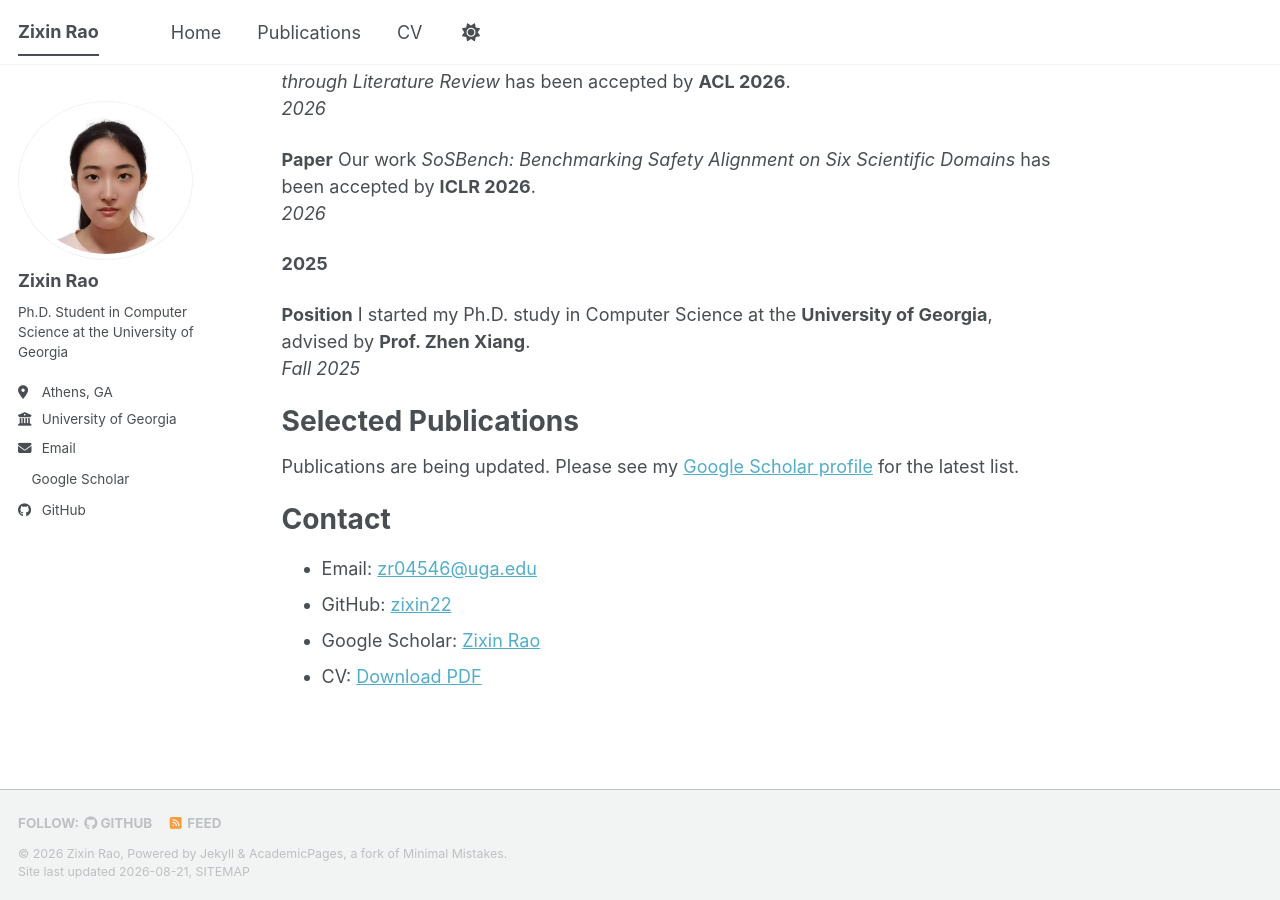
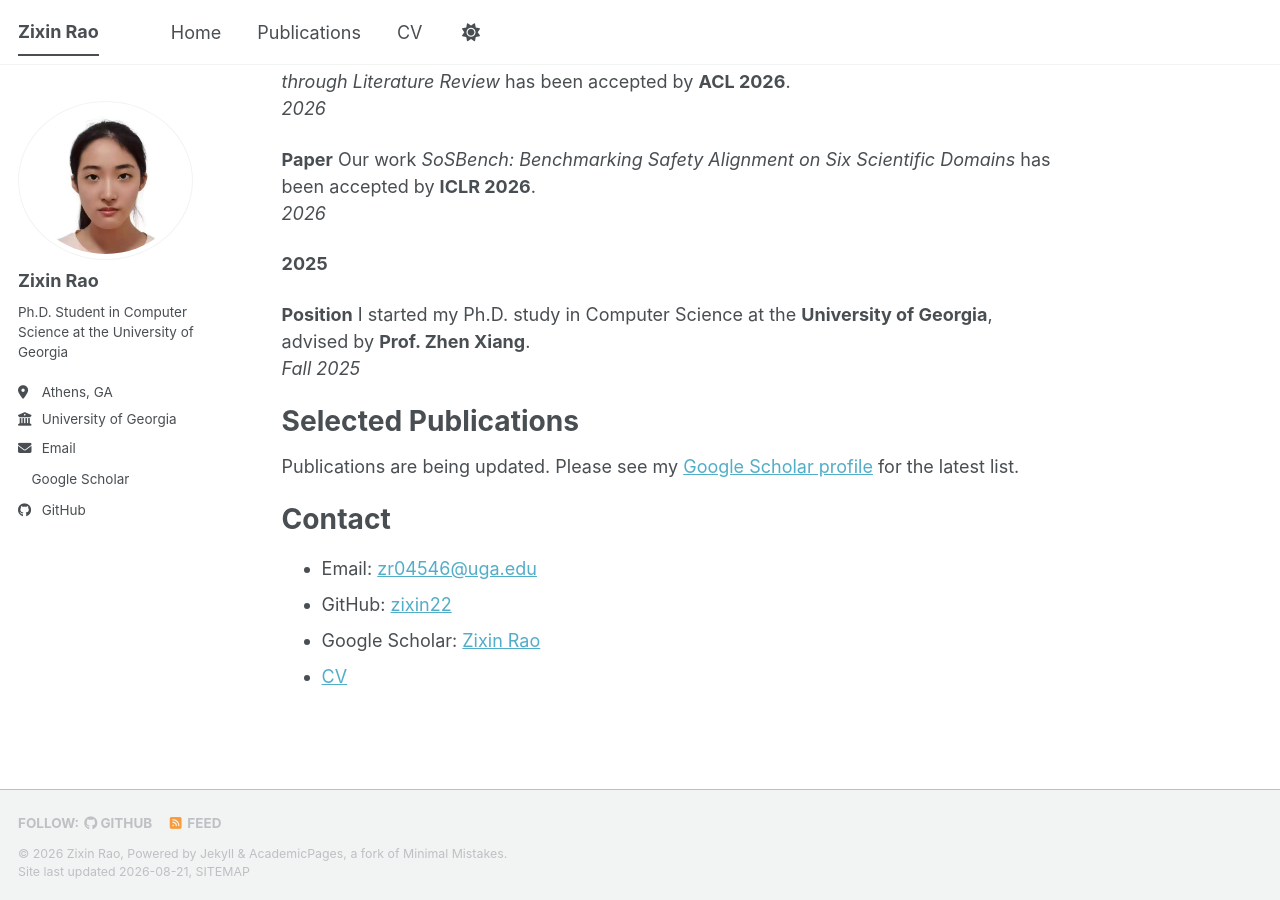
Before and after one commit to zixin22/zixin22-profile, a Jekyll site: the page built from _pages/about.md, in a window 1280 px wide and 900 px high, scrolled down 709 px. Built offline with Jekyll 4.4.1, drawn with Linux system fonts in a browser that asks for light colours; a style sheet for code colours, icons or effects is not loaded.

Commit message:
Simplify CV contact link

```diff
--- a/_pages/about.md
+++ b/_pages/about.md
@@ -48,4 +48,4 @@ Contact
 - Email: [zr04546@uga.edu](mailto:zr04546@uga.edu)
 - GitHub: [zixin22](https://github.com/zixin22)
 - Google Scholar: [Zixin Rao](https://scholar.google.com/citations?hl=en&user=3P4jAQEAAAAJ)
-- CV: [Download PDF](https://zixin22.github.io/zixin22-profile/files/Zixin_Rao_CV.pdf)
+- [CV](https://zixin22.github.io/zixin22-profile/files/Zixin_Rao_CV.pdf)
```
